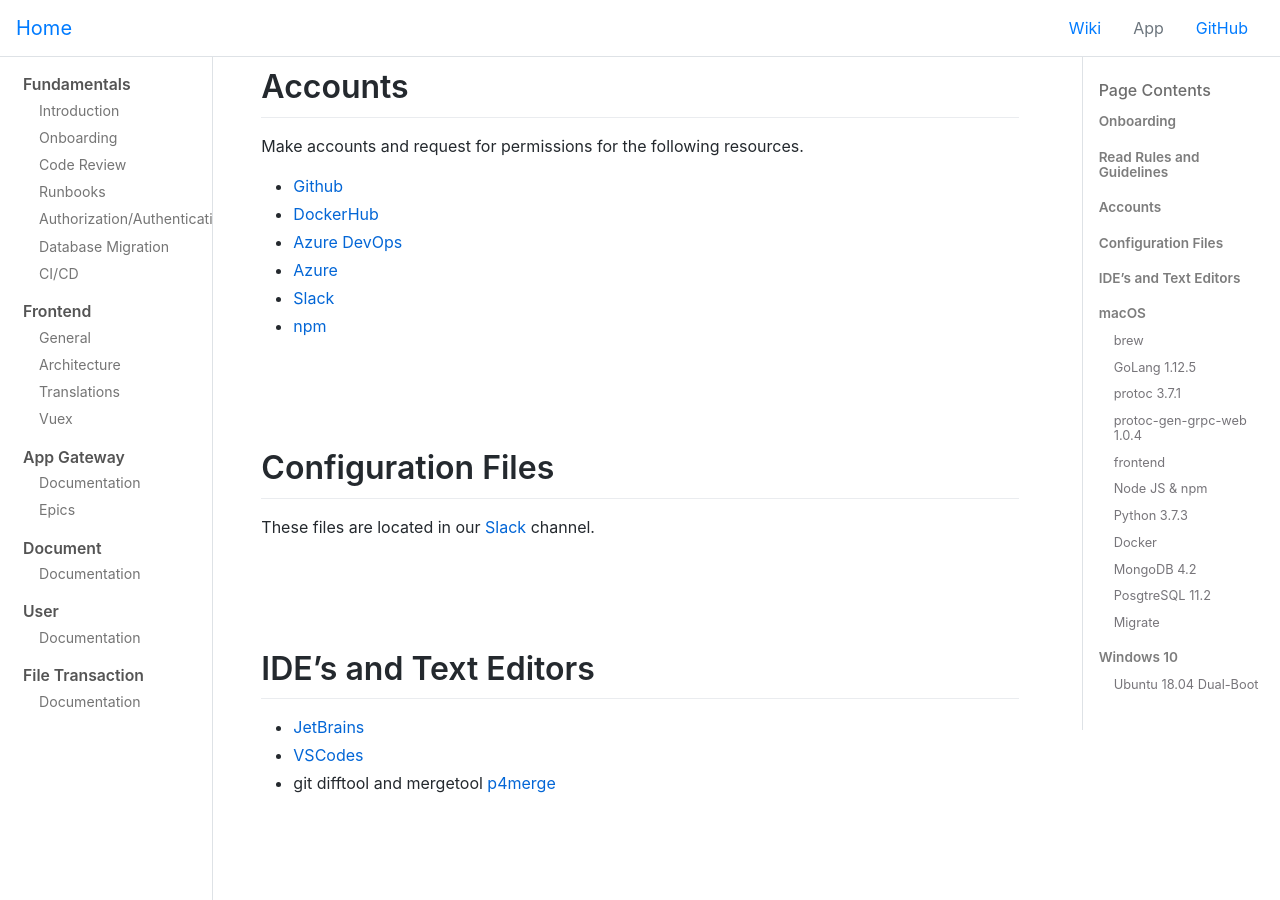
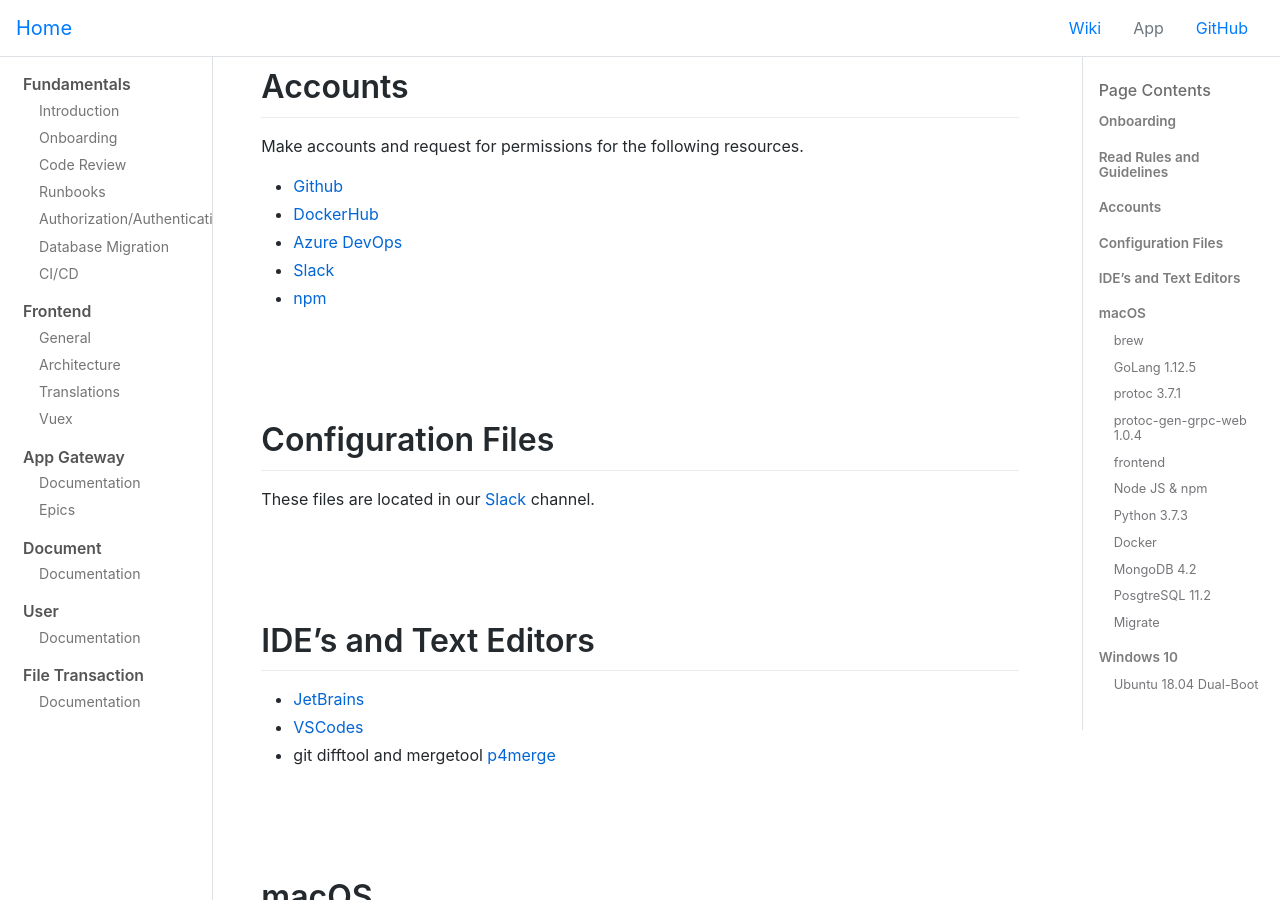
Before and after one commit to hwsc-org/hwsc-org.github.io, a Jekyll site: the page built from wikis/fundamentals/onboarding.md, in a window 1280 px wide and 900 px high, scrolled down 755 px. Built offline with Jekyll 4.4.1, drawn with Linux system fonts in a browser that asks for light colours; comment, search, counter and statistics services are not loaded.

Commit message:
Update onboarding.md

```diff
--- a/wikis/fundamentals/onboarding.md
+++ b/wikis/fundamentals/onboarding.md
@@ -21,7 +21,6 @@
 - [Github](https://github.com/hwsc-org)
 - [DockerHub](https://hub.docker.com/u/hwsc)
 - [Azure DevOps](https://dev.azure.com/hwsc-org)
-- [Azure](https://azure.microsoft.com/en-us/features/azure-portal/)
 - [Slack](https://hwsc.slack.com)
 - [npm](https://www.npmjs.com/~hwss2018)
 
```
